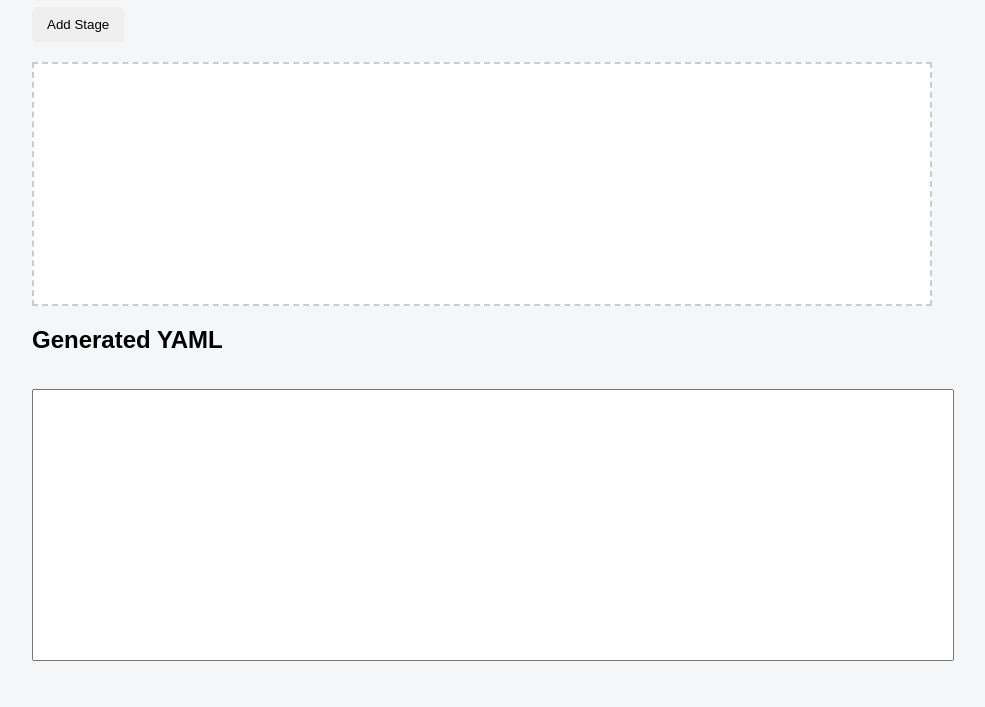
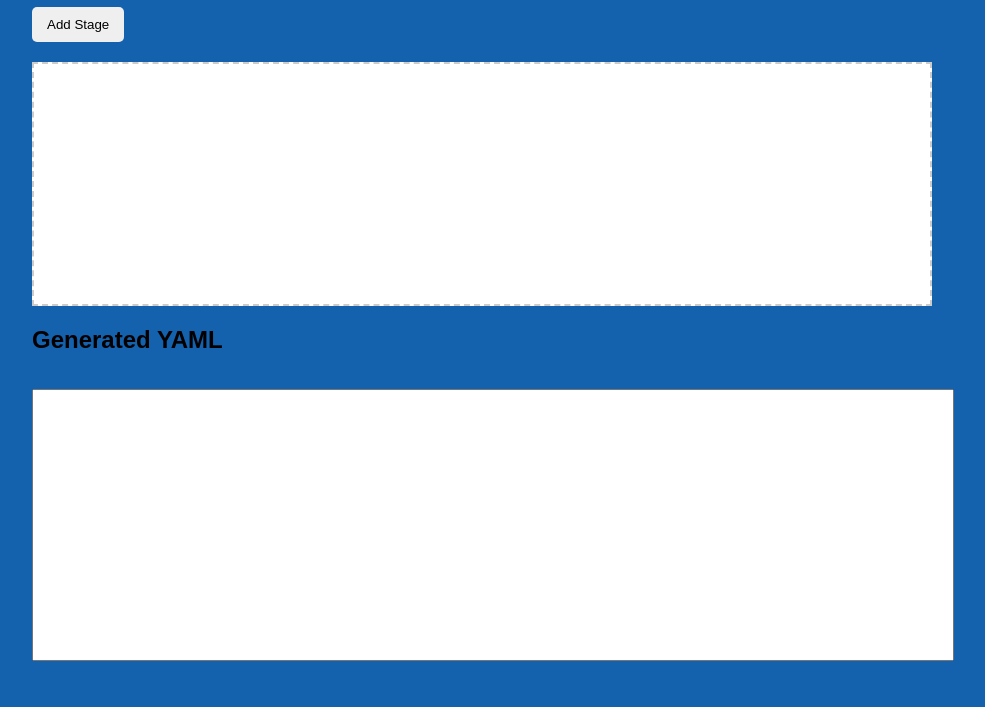
Before and after one commit to Ashaaz123/cicd, a plain HTML site: page index.html in a window 1280 px wide. Shown: the part 93-800 px from the top of the page, without its empty margins (158-1143 px from the left). Drawn offline with Linux system fonts and the light colour scheme.

Commit message:
Changed background of body

```diff
--- a/styles.css
+++ b/styles.css
@@ -2,7 +2,7 @@ body{
     margin:0;
     padding:20px;
     font-family:Arial, sans-serif;
-    background:#f4f6f8;
+    background:#1461ad;
 }
 
 .container{
```
